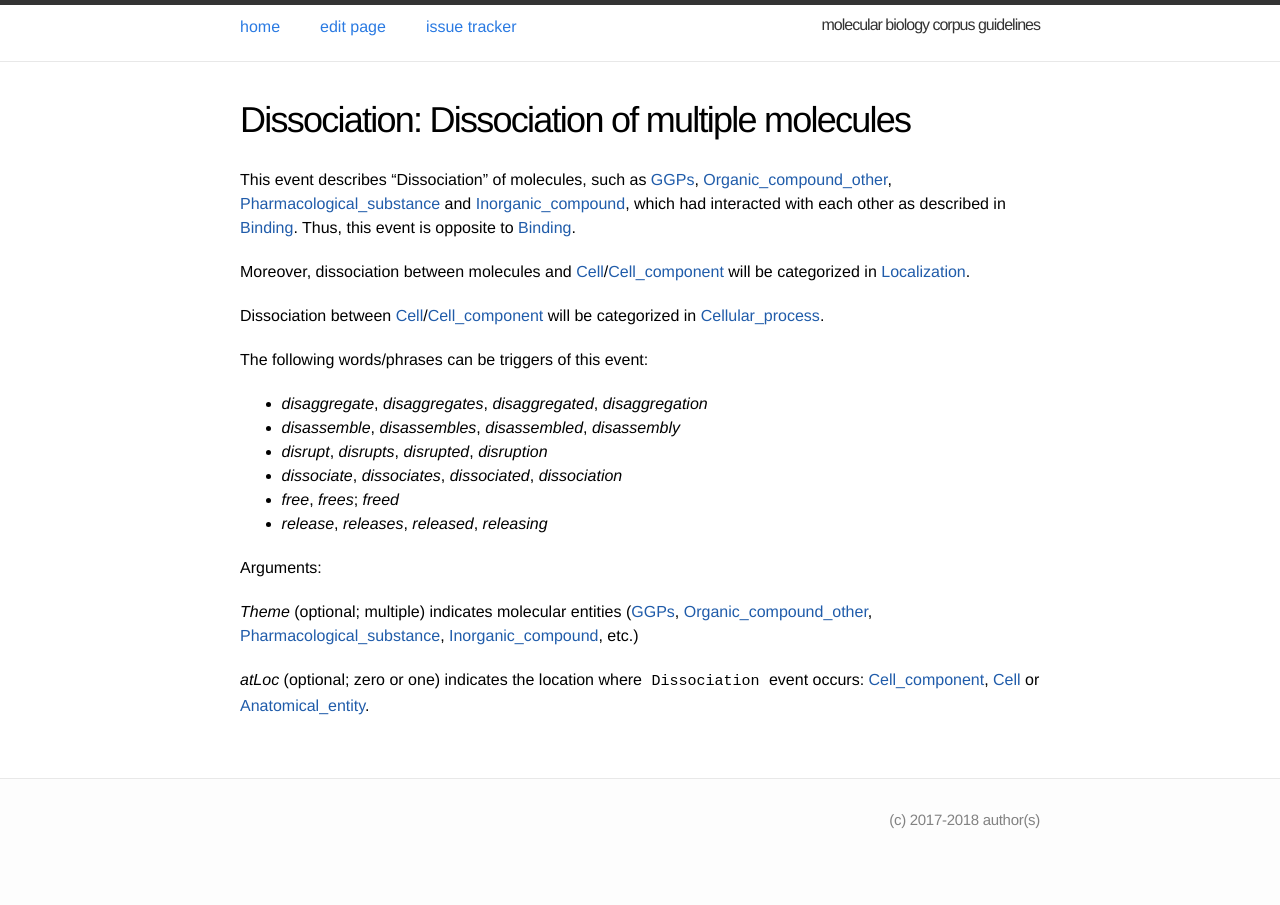
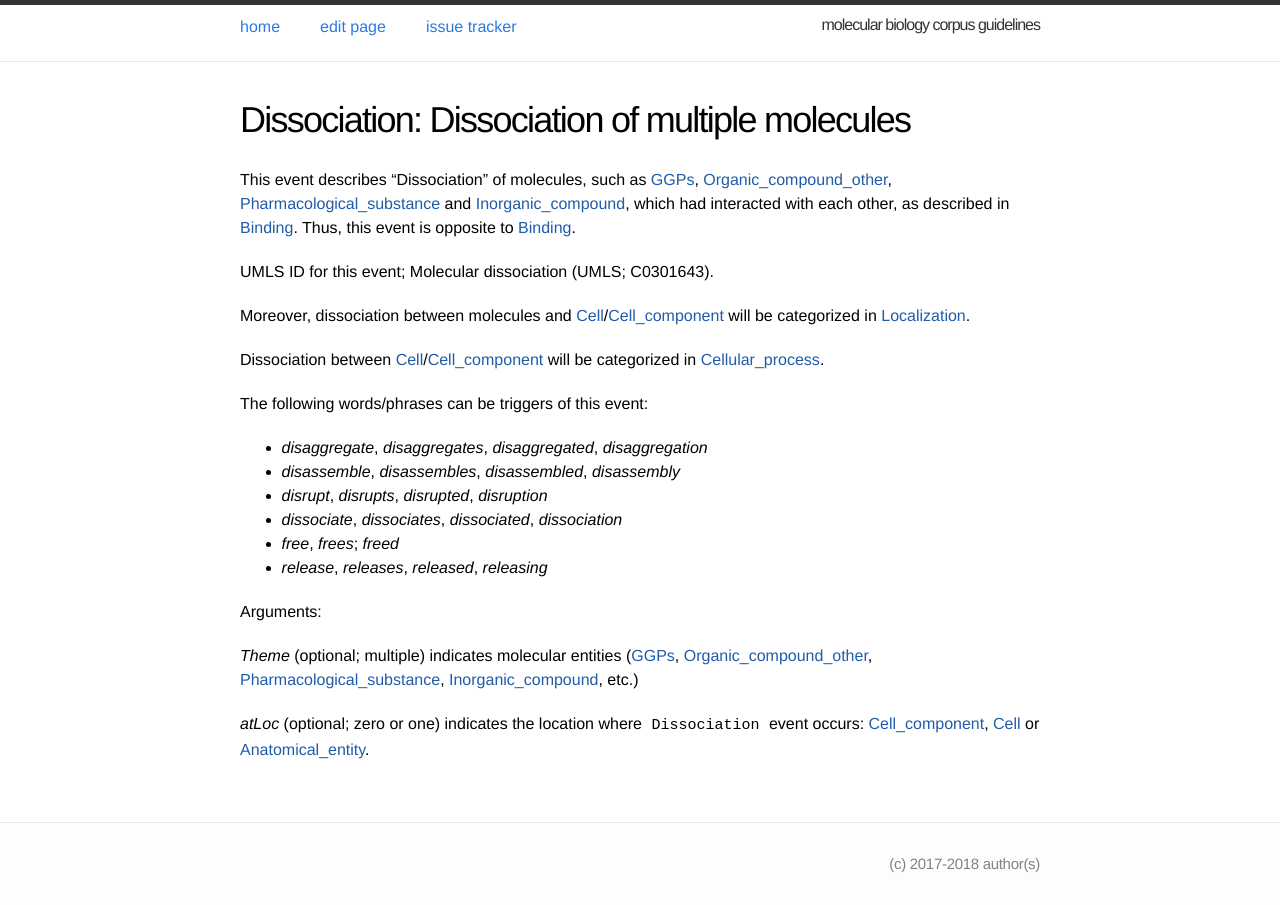
Before and after one commit to ezcatdb/molbiol_lung_corpus-guidelines, a Jekyll site: the page built from _event/Dissociation.md, in a window 1280 px wide. Built offline with Jekyll 4.4.1, drawn with Linux system fonts in a browser that asks for light colours.

Commit message:
UMLS ID included in _event/Dissociation.md

```diff
--- a/_event/Dissociation.md
+++ b/_event/Dissociation.md
@@ -10,7 +10,9 @@ order: 22
 This event is based on the <a href="http://www.nactem.ac.uk/meta-knowledge/">GENIA-Meta-knowledge corpus</a> at <a href="http://www.nactem.ac.uk/">NaCTeM</a>.
 -->
 
-This event describes "Dissociation" of molecules, such as [GGPs](), [Organic_compound_other](), [Pharmacological_substance]() and [Inorganic_compound](), which had interacted with each other as described in [Binding](). Thus, this event is opposite to [Binding]().
+This event describes "Dissociation" of molecules, such as [GGPs](), [Organic_compound_other](), [Pharmacological_substance]() and [Inorganic_compound](), which had interacted with each other, as described in [Binding](). Thus, this event is opposite to [Binding]().
+
+UMLS ID for this event; Molecular dissociation (UMLS; C0301643).
 
 Moreover, dissociation between molecules and [Cell]()/[Cell_component]() will be categorized in [Localization]().
 
```
